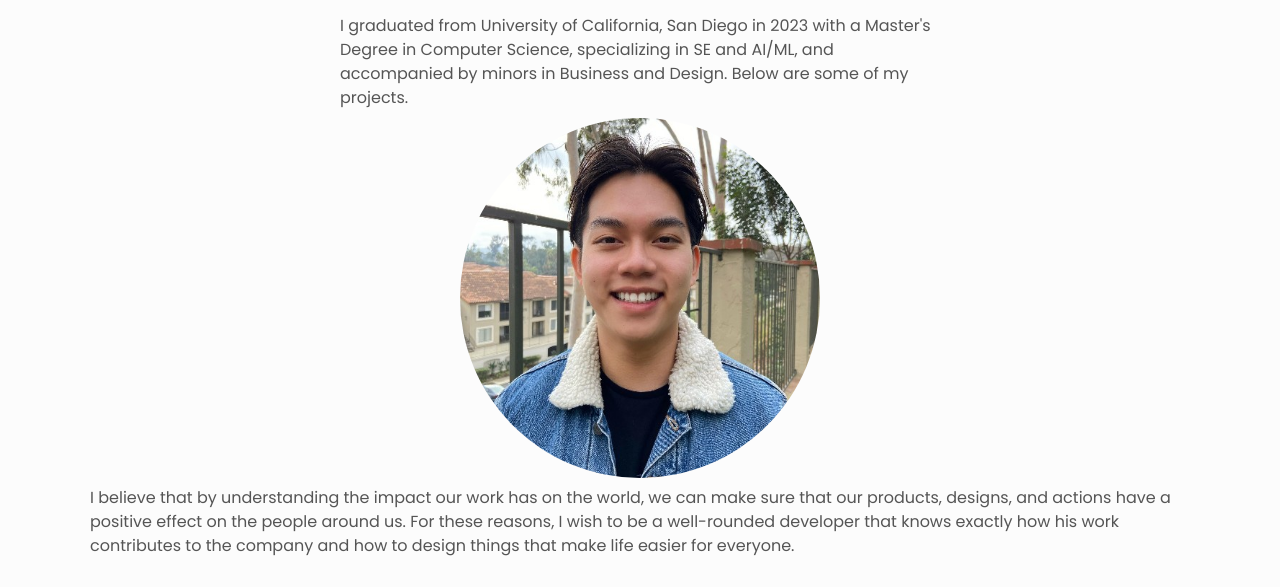
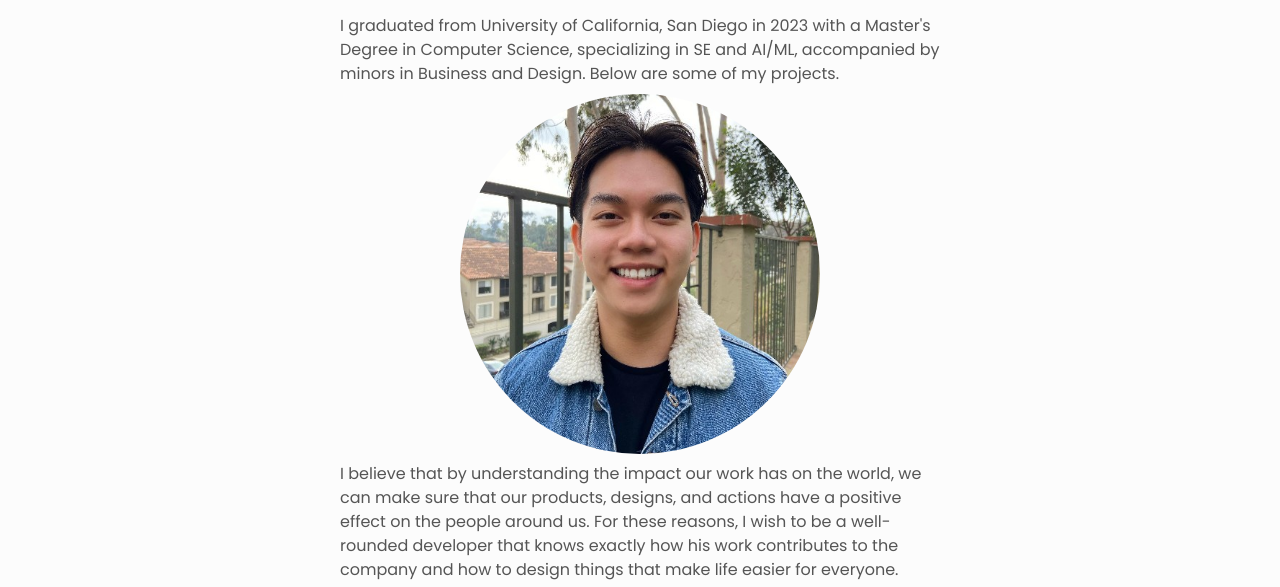
Before and after one commit to briannguyen329/briannguyen329.github.io, a plain HTML site: page index.html in a window 1280 px wide. Shown: the part 332-919 px from the top of the page. Drawn offline with Linux system fonts and the light colour scheme.

Commit message:
Update about

```diff
--- a/index.html
+++ b/index.html
@@ -56,7 +56,7 @@
         <h2 class="about__role">An aspiring Software Developer.</h2>
         <p class="about__desc">
           I graduated from University of California, San Diego in 2023 with a
-          Master's Degree in Computer Science, specializing in SE and AI/ML, and
+          Master's Degree in Computer Science, specializing in SE and AI/ML,
           accompanied by minors in Business and Design. Below are some of my projects.
         </p>
         <img src = "assets/headshot.jpg" alt="headshot" class="headshot">
--- a/styles.css
+++ b/styles.css
@@ -276,6 +276,8 @@ main {
 
 .about__belief {
   margin-top: 0.5em;
+  font-size: 1rem;
+  max-width: 600px;
 }
 
 .about .link--icon {
```
